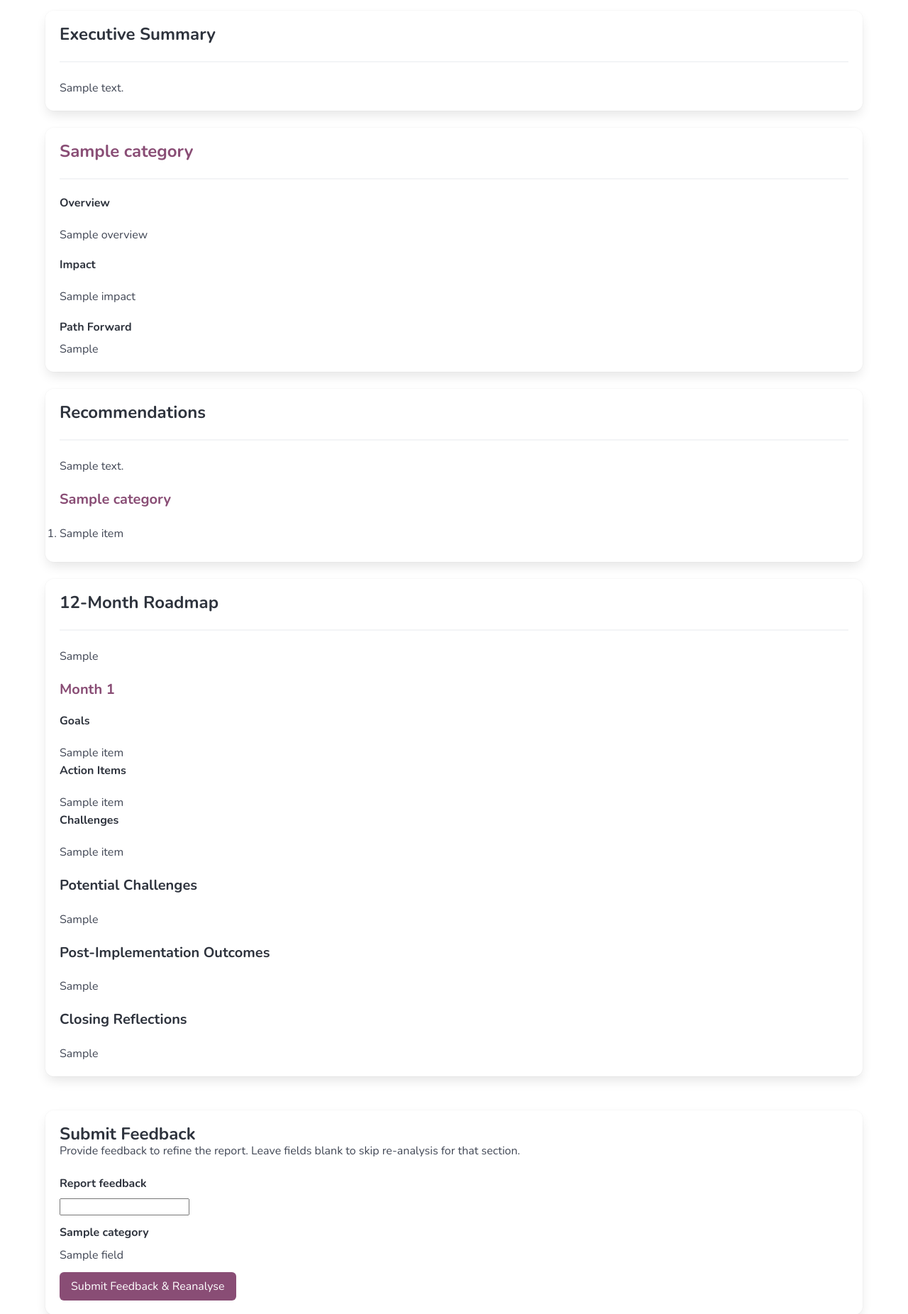
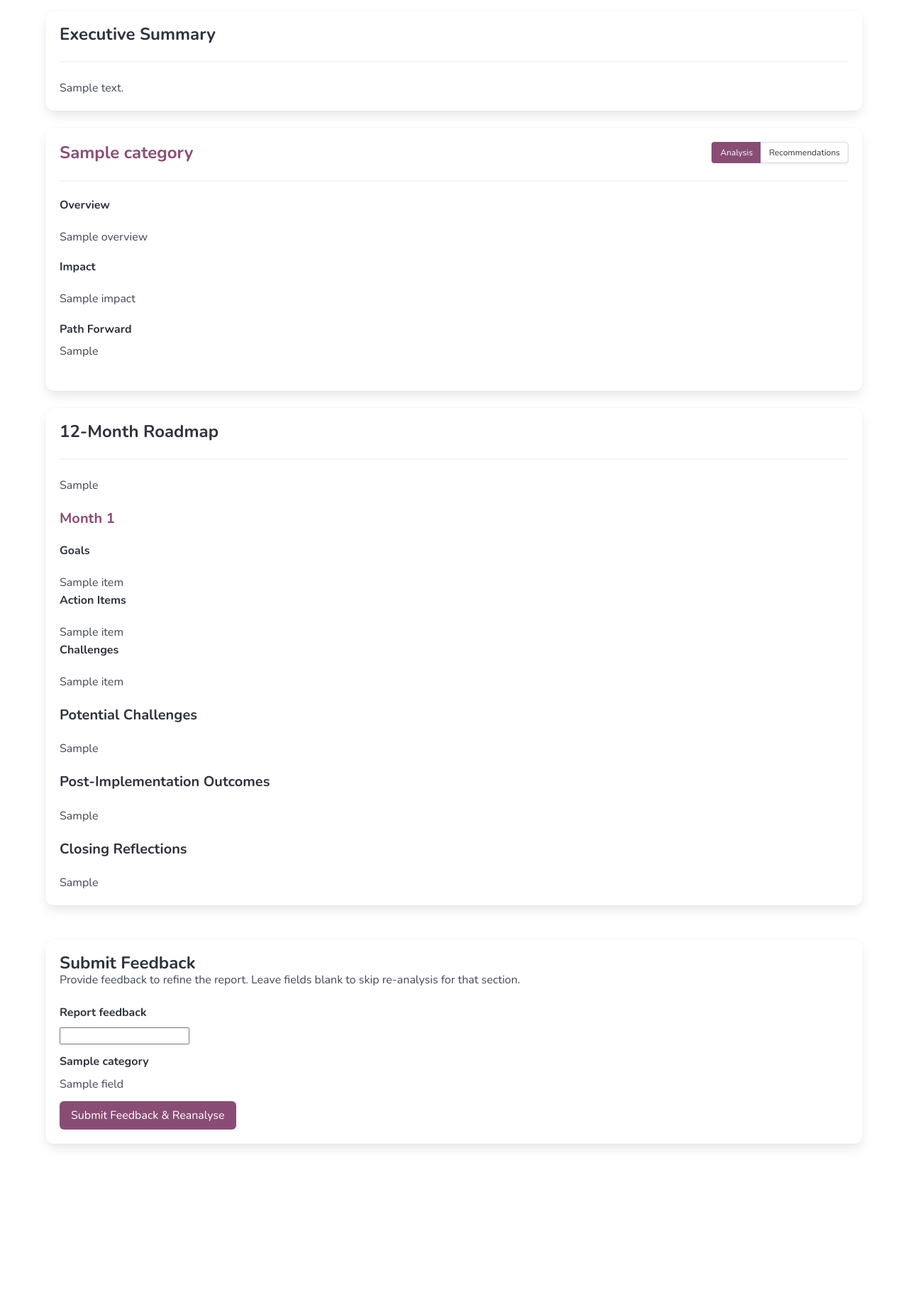
Before and after one commit to gravic07/complete-business-analysis, a Django app: template complete_business_analysis_tool/templates/pages/reports/report-detail.html in a window 1280 px wide. Shown: the part 254-2106 px from the top of the page at 71% size. After the commit the page ends 1872 px from the top, so only its background shows below. Run offline with Django 5.2, Linux system fonts and the light colour scheme; the template is opened without the code that fills it: most values are stand-ins (such as "Sample title", 1, 10 or a date in 2020); form fields are guessed from the names that the template uses; some libraries are stand-ins or nearby versions.

Commit message:
Started cleaning up report view

```diff
--- a/complete_business_analysis_tool/static/js/project.js
+++ b/complete_business_analysis_tool/static/js/project.js
@@ -11,6 +11,23 @@ document.querySelectorAll(".notification button.delete").forEach(function (butto
 document.querySelectorAll(".modal-background, .modal-close, .modal button.delete").forEach(function (el) {
   el.addEventListener("click", function () {
     el.closest(".modal").classList.remove("is-active");
+  });
+});
+
+// Report category tabs — toggle between Analysis and Recommendations panels
+document.querySelectorAll(".js-tab-btn").forEach(function (btn) {
+  btn.addEventListener("click", function () {
+    var panelId = btn.dataset.panel;
+    var group = btn.closest(".js-tab-group");
+    var box = btn.closest(".box");
+    group.querySelectorAll(".js-tab-btn").forEach(function (b) {
+      b.classList.remove("is-primary");
+    });
+    box.querySelectorAll(".js-tab-panel").forEach(function (p) {
+      p.classList.add("is-hidden");
+    });
+    btn.classList.add("is-primary");
+    document.getElementById(panelId).classList.remove("is-hidden");
   });
 });
 
--- a/complete_business_analysis_tool/templates/pages/reports/report-detail.html
+++ b/complete_business_analysis_tool/templates/pages/reports/report-detail.html
@@ -40,9 +40,23 @@
         {% endif %}
         {% for section in category_sections %}
           <div class="box mb-5">
-            <h2 class="title is-4 has-text-primary">{{ section.category.name }}</h2>
+            <div class="level mb-2">
+              <div class="level-left">
+                <h2 class="title is-4 has-text-primary level-item mb-0">{{ section.category.name }}</h2>
+              </div>
+              <div class="level-right">
+                <div class="level-item">
+                  <div class="buttons has-addons js-tab-group">
+                    <button class="button is-small is-primary js-tab-btn"
+                            data-panel="analysis-{{ forloop.counter }}">Analysis</button>
+                    <button class="button is-small js-tab-btn"
+                            data-panel="recommendations-{{ forloop.counter }}">Recommendations</button>
+                  </div>
+                </div>
+              </div>
+            </div>
             <hr />
-            <div class="content">
+            <div id="analysis-{{ forloop.counter }}" class="content js-tab-panel">
               <h3 class="title is-6">Overview</h3>
               {{ section.overview|linebreaksbr }}
               <h3 class="title is-6">Impact</h3>
@@ -50,21 +64,18 @@
               <h3 class="title is-6">Path Forward</h3>
               {{ section.path_forward|linebreaksbr }}
             </div>
+            <div id="recommendations-{{ forloop.counter }}"
+                 class="content js-tab-panel is-hidden">
+              {% if section.recommendations %}
+                <ol>
+                  {% for item in section.recommendations %}<li class="mb-2">{{ item }}</li>{% endfor %}
+                </ol>
+              {% else %}
+                <p class="has-text-grey">No recommendations generated yet.</p>
+              {% endif %}
+            </div>
           </div>
         {% endfor %}
-        {% if recommendations_overview or category_recommendations %}
-          <div class="box mb-5">
-            <h2 class="title is-4">Recommendations</h2>
-            <hr />
-            <div class="content">{{ recommendations_overview.content|linebreaksbr }}</div>
-            {% for rec in category_recommendations %}
-              <h3 class="title is-5 has-text-primary mt-5">{{ rec.category.name }}</h3>
-              <ol>
-                {% for item in rec.recommendations %}<li class="mb-2">{{ item }}</li>{% endfor %}
-              </ol>
-            {% endfor %}
-          </div>
-        {% endif %}
         {% if roadmap %}
           <div class="box mb-5">
             <h2 class="title is-4">12-Month Roadmap</h2>
```
Also changed, not shown: complete_business_analysis_tool/reports/ai_service.py (+15 -3 lines), complete_business_analysis_tool/reports/views.py (+21 -5 lines).
